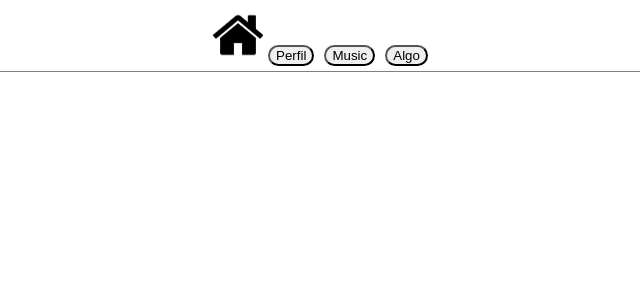
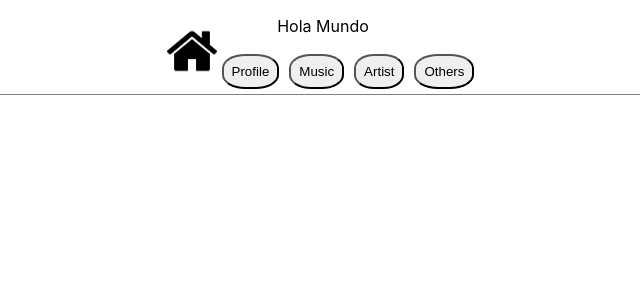
Before and after one commit to sandra1036/Reack, a React (Create React App) app in the folder feat/proyectovisita/: page / in a window 1280 px wide. Shown: the top 300 px of the page, without its empty margins (317-957 px from the left). Built offline with nearby package versions, Linux system fonts and the light colour scheme.

Commit message:
Intentando hacer una pagina y sus componentes

```diff
--- a/feat/proyectovisita/src/App.css
+++ b/feat/proyectovisita/src/App.css
@@ -1,5 +1,6 @@
 .App {
   text-align: center;
+  display: block;
 }
 .nav{
   width: 100%;
@@ -15,7 +16,12 @@
 }
 
 .button-form{
-  border-radius: 15px;
+  border-radius: 40%;
   margin: 5px;
+  padding: 8px;
 
 }
+button:active{
+  background-color: indigo;
+  color: white;
+}
--- a/feat/proyectovisita/src/App.js
+++ b/feat/proyectovisita/src/App.js
@@ -1,14 +1,17 @@
 import React, { Component } from 'react';
-import './App.css';
 import {BrowserRouter,Switch,Route} from 'react-router-dom'
 import Home from './pages/Home'
-
+import Music from './pages/Music.js'
 class App extends Component {
   render(){
     return (
       <BrowserRouter >
+        <Switch>
          <Route path="/" component={Home} key="Home"/>
-
+         <Route path="/music" component={Music} key="Music"/>
+         <Route path="/artist" key="Artist" />
+         <Route path="/others" key="Others"/>
+        </Switch>
 
       </BrowserRouter>
     );
--- a/feat/proyectovisita/src/components/Navbar.js
+++ b/feat/proyectovisita/src/components/Navbar.js
@@ -1,15 +1,24 @@
 import React,{Component} from 'react'
 import HomeImg from '../image/home_icon.png'
+import { Link } from 'react-router-dom'
+
 
 class Navbar extends Component{
+
+handleonClick(){
+    return(
+        console.log("hola")
+    )
+}
+
     render(){
         return(
             <nav className="nav">
                 <img src={HomeImg} className="img" alt="HomeImg"/>
-                <button className="button-form">Perfil</button>
-                <button className="button-form">Music</button>
-                <button className="button-form">Algo</button>
-
+                <button className="button-form">Profile</button>
+                <button className="button-form" name="music" onClick={this.handleonClick}>Music</button>
+                <button className="button-form">Artist</button>
+                <button className="button-form">Others</button>
             </nav>
         )
     }
--- a/feat/proyectovisita/src/pages/Home.js
+++ b/feat/proyectovisita/src/pages/Home.js
@@ -1,16 +1,18 @@
 import React,{Component} from 'react'
 import Navbar from '../components/Navbar.js'
+import '../App.css';
 
-class Home extends Component{
-    render(){
-        return(
-            <div className="App">
-                <Navbar/>
-            </div>
-        )
-    }
+const Home =()=>{
+    return(
+        <div className="App">
+            <Navbar/>
+            <p>Hola Mundo</p>
+        </div>
+    )
+
 }
 
 
 
+
 export default Home;
--- /dev/null
+++ b/feat/proyectovisita/src/pages/Music.js
@@ -0,0 +1,11 @@
+import React from 'react'
+
+const Music=()=>{
+        return(
+            <ul>
+                <li>hola</li>
+            </ul>
+        )
+}
+
+export default Music;
```
Also changed, not shown: feat/proyectovisita/src/components/music/ListMusic.js (added, +13 -0 lines).
